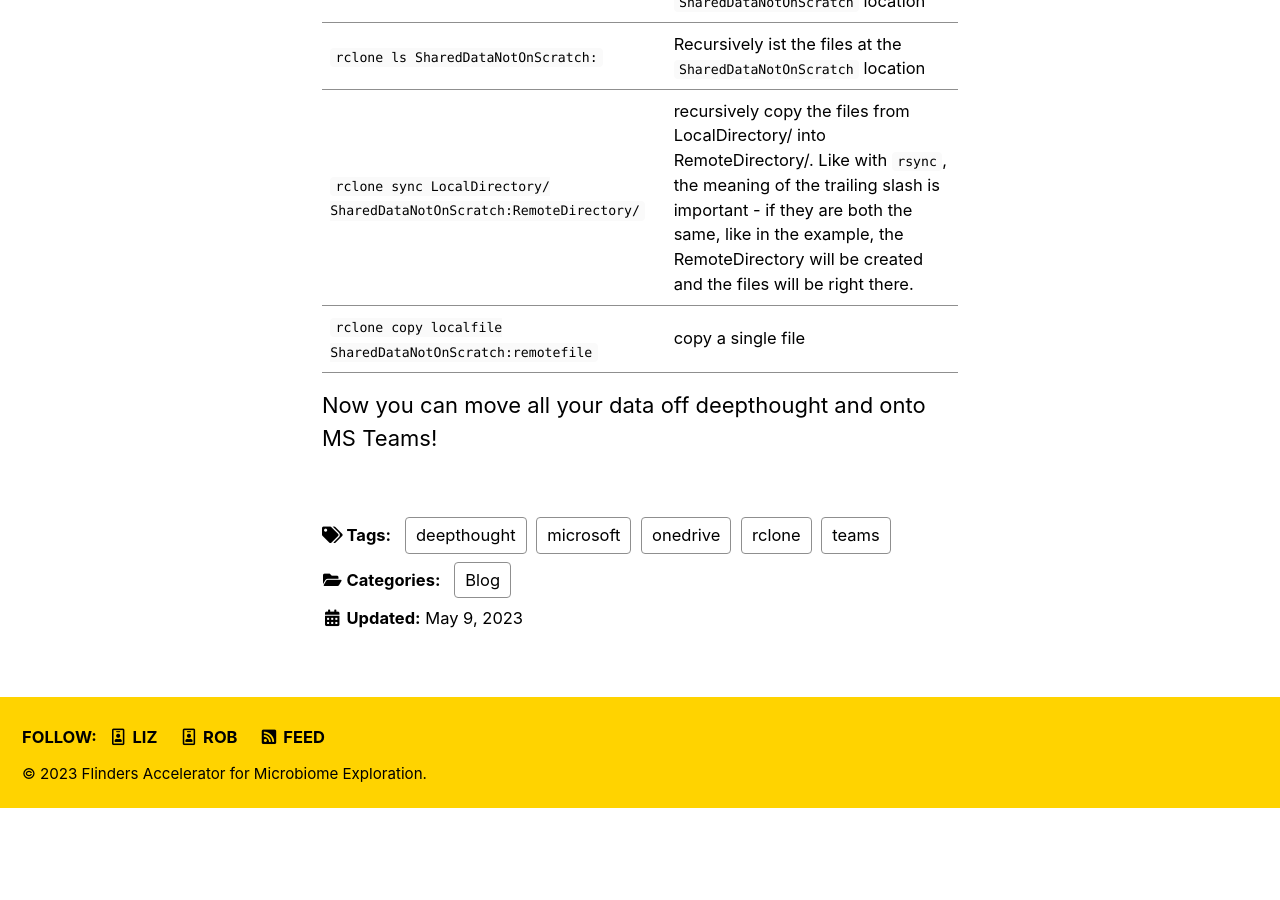
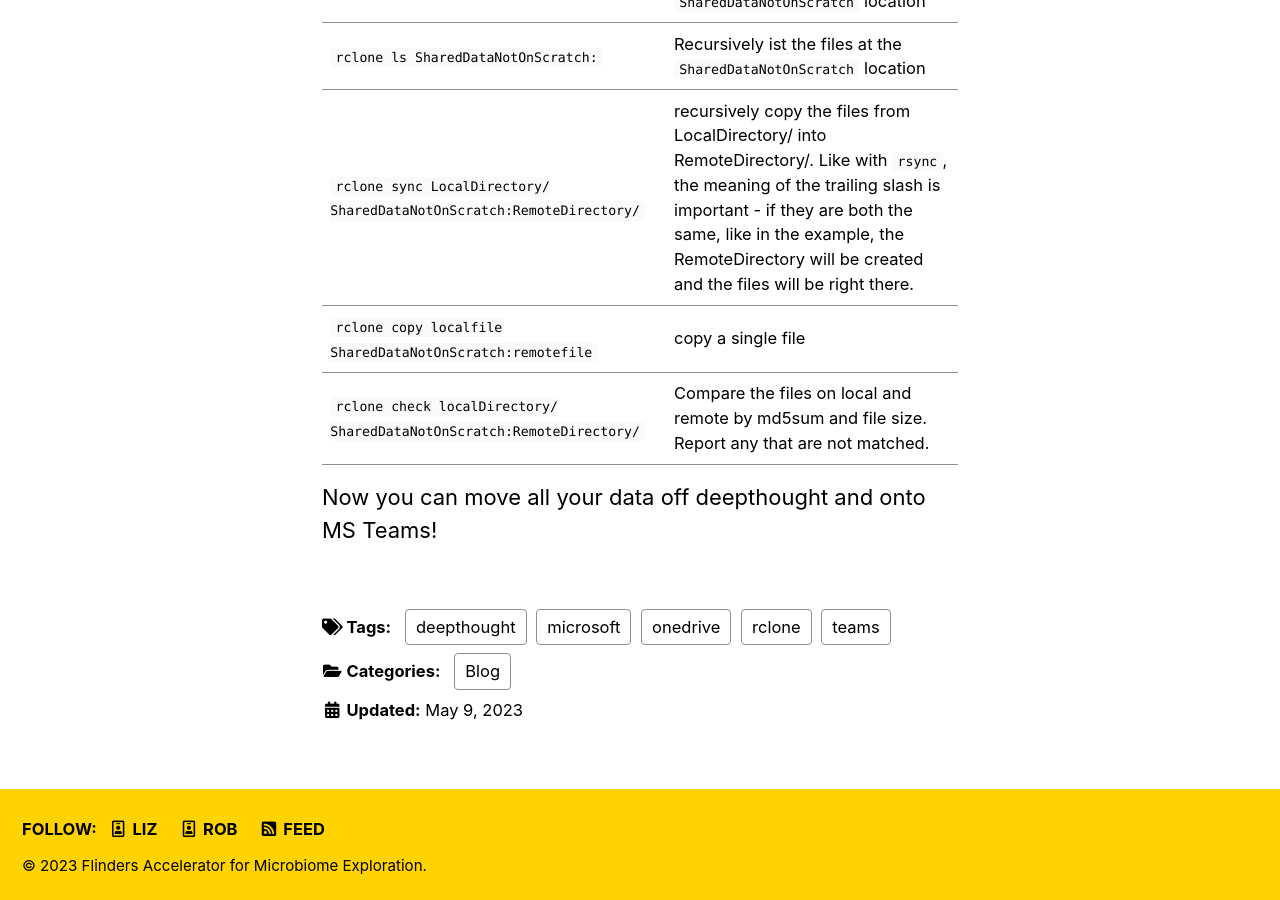
Before and after one commit to FlindersFAME/fame.github.io, a Jekyll site: the page built from Blog/_posts/2023-05-09-teams_channels.md, in a window 1280 px wide and 900 px high, scrolled down 8200 px. Built offline with Jekyll 4.4.1, drawn with Linux system fonts in a browser that asks for light colours; cached includes are drawn as plain includes; before the commit the page ends 9008 px from its top, so only the background shows below that.

Commit message:
adding rclone check

```diff
--- a/Blog/_posts/2023-05-09-teams_channels.md
+++ b/Blog/_posts/2023-05-09-teams_channels.md
@@ -228,5 +228,6 @@ Command | Meaning
 `rclone ls SharedDataNotOnScratch:` | Recursively ist the files at the `SharedDataNotOnScratch` location
 `rclone sync LocalDirectory/ SharedDataNotOnScratch:RemoteDirectory/` | recursively copy the files from LocalDirectory/ into RemoteDirectory/. Like with `rsync`, the meaning of the trailing slash is important  - if they are both the same, like in the example, the RemoteDirectory will be created and the files will be right there.
 `rclone copy localfile SharedDataNotOnScratch:remotefile` | copy a single file
+`rclone check localDirectory/ SharedDataNotOnScratch:RemoteDirectory/` | Compare the files on local and remote by md5sum and file size. Report any that are not matched.
 
 Now you can move all your data off deepthought and onto MS Teams!
```
